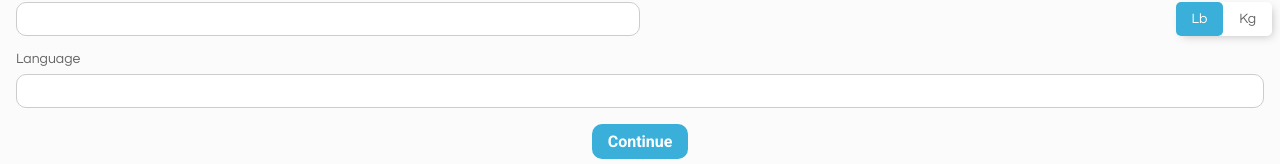
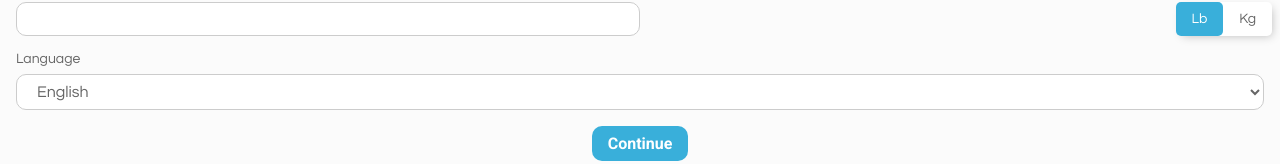
Before and after one commit to lararthur/water-accountant-frontend, a Next.js app: page /basic-info in a window 1280 px wide. Shown: the part 214-378 px from the top of the page. Built offline with nearby package versions, Linux system fonts and the light colour scheme.

Commit message:
custom select field

```diff
--- a/src/pages/basic-info.tsx
+++ b/src/pages/basic-info.tsx
@@ -81,12 +81,14 @@ export default function basicInfoPage(): JSX.Element {
           className="label"
         >
           <span className="label__text">Language</span>
-          <input
-            type="text"
+          <select
             name="language"
             id="language"
             className="input"
-          />
+          >
+            <option value="en-US">English</option>
+            <option value="pt-BR">Português</option>
+          </select>
         </label>
 
         <input
--- a/src/styles/global.scss
+++ b/src/styles/global.scss
@@ -45,6 +45,7 @@
   border-radius: 10px;
   font-family: 'Questrial', sans-serif;
   transition: border 0.7s ease;
+  background: $white;
   &:focus {
     border-color: $lightblue;
   }
```
